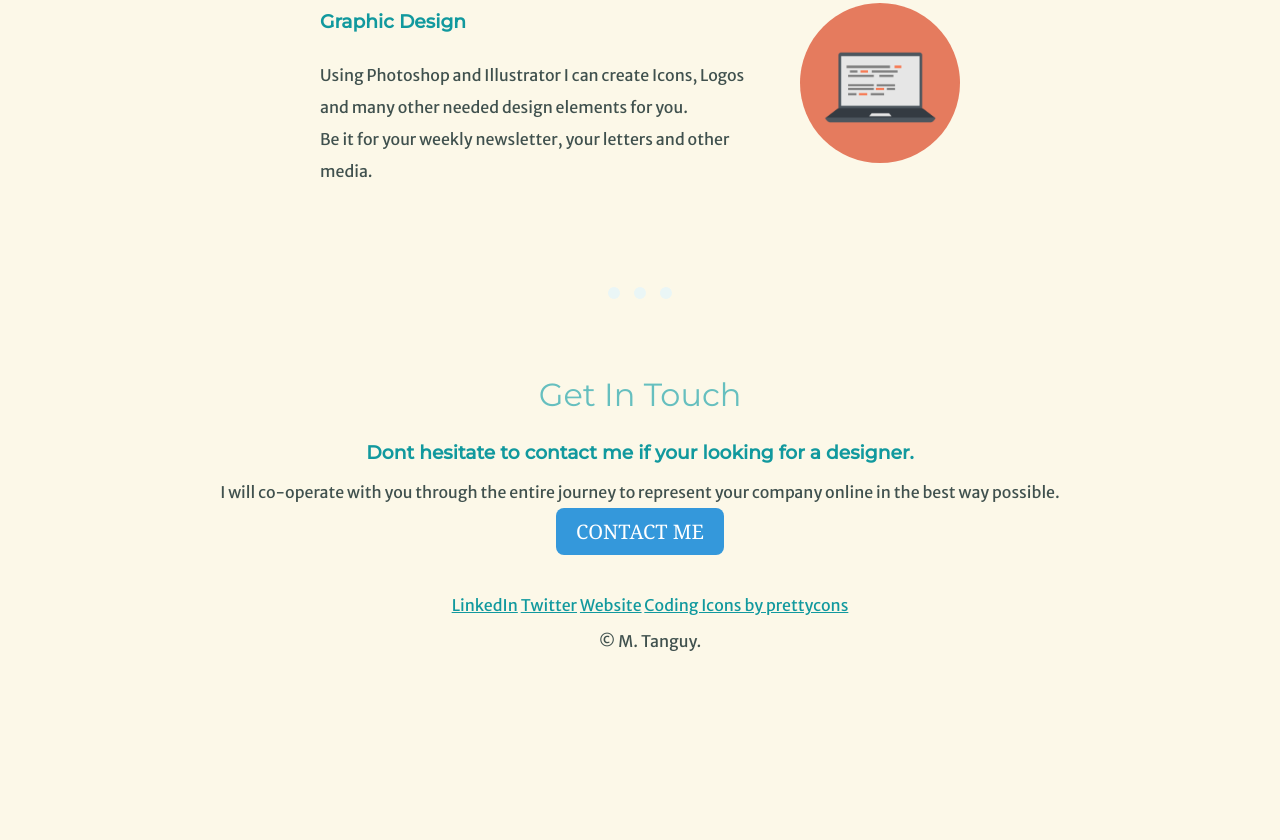
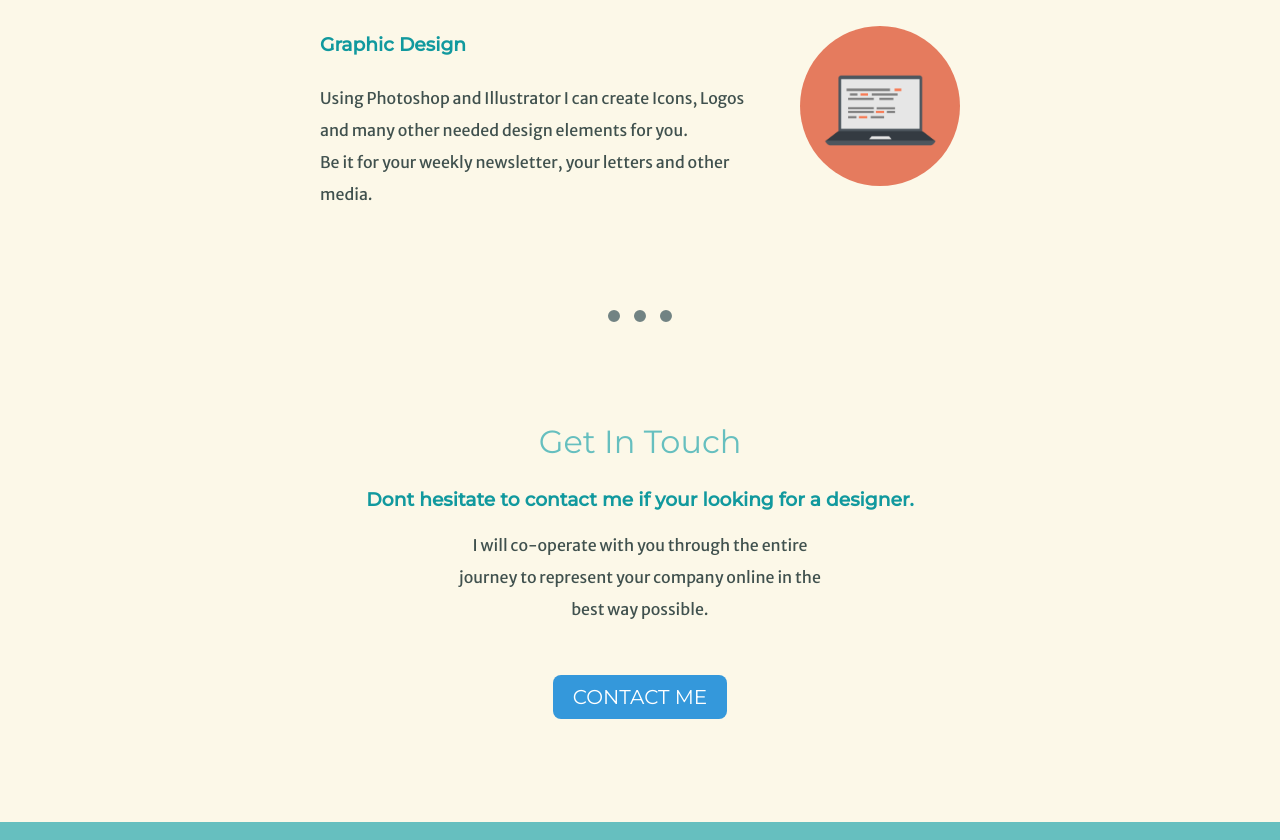
Before and after one commit to Yugnat1/MT_personal_Site_Udemy, a plain HTML site: page index.html in a window 1280 px wide. Shown: the part 1957-2797 px from the top of the page. Before the commit the page ends 2624 px from the top, so only its background shows below. Drawn offline with Linux system fonts and the light colour scheme.

Commit message:
Final submission

```diff
--- a/css/style.css
+++ b/css/style.css
@@ -29,18 +29,27 @@ h3 {
   }
 
   p {
+    line-height: 2;
     color: #40514E;
     font-size: 1rem;
   }
 
 a {
   color: #11999E;
+  font-family: 'Montserrat', sans-serif;
+  margin: 10px 20px;
+  text-decoration: none;
+
+}
+
+a:hover {
+  color: #EAF6F6
 }
 
 hr {
-  margin: 30 auto 30 auto;
+  margin: 50px auto;
   border-style: none none dotted none;
-  border-color: #EAF6F6;
+  border-color: #718383;
   border-width: 12px;
   height: 0px;
   width: 5%;
@@ -50,7 +59,16 @@ hr {
   background-color: #CEE5D0;
   text-align: center;
   position: relative;
-  padding-top: 100px;
+  padding-top: 20px;
+}
+
+.profile {
+  margin: 100 0;
+}
+
+.intro {
+  width: 30%;
+  margin: auto;
 }
 
 .top-cloud {
@@ -66,6 +84,7 @@ hr {
 }
 
 .small_profile_picture {
+  margin-top: 50px;
   border-radius: 50%;
   width: 300px;
 }
@@ -95,13 +114,13 @@ hr {
   -webkit-border-radius: 8;
   -moz-border-radius: 8;
   border-radius: 8px;
-  font-family: Georgia;
+  font-family: 'Montserrat', sans-serif;
   color: #ffffff;
   font-size: 20px;
   background: #3498db;
   padding: 10px 20px 10px 20px;
   text-decoration: none;
-  margin-top: 50px;
+  margin: 100px auto;
 }
 
 .btn:hover {
@@ -114,11 +133,26 @@ hr {
   text-decoration: none;
 }
 
-.bottom-container {
- margin-top: 50px;
- padding-left: 20px;
+.contact-me {
+  margin: 50 auto;
+  height: 400px;
 }
 
-.bottom-container > a {
-  margin: 10 30 10 30;
+.contact-message {
+  width: 30%;
+  padding: 50px auto 60px;
+  margin: auto;
 }
+
+.bottom-container {
+  background-color: #66BFBF;
+  margin-top: 50px;
+  padding: 50px 0 20px;
+  height: 150px;
+}
+
+.copyright {
+  color: #EAF6F6;
+  font-size: 0.75rem;
+  padding: 20px 0;
+}
--- a/index.html
+++ b/index.html
@@ -23,9 +23,7 @@
   <div class="profile">
     <img class="small_profile_picture" src="images/mike.png" alt="Profile picture of Michael Tanguy" aria-details="Image of Michael Tanguy">
     <h2>Hello.</h2>
-    <p>My name is Michael, I'm a freelance web developer and Graphic Designer.</p>
-    <p>Founder of ukiyo.no and m2cc.no</p>
-    <p>I like to ride bikes on my free time.</p>
+    <p class="intro">My name is Michael, I'm a freelance web developer and Graphic Designer. Founder of ukiyo.no and m2cc.no</p>
   </div>
   <br>
   <br>
@@ -49,7 +47,10 @@
   <div class="contact-me">
     <h2>Get In Touch</h2>
     <h3>Dont hesitate to contact me if your looking for a designer.</h3>
-    <p>I will co-operate with you through the entire journey to represent your company online in the best way possible.</p>
+    <p class="contact-message">I will co-operate with you through the entire journey to represent your company online in the best way possible.</p>
+    <br>
+    <br>
+    <br>
     <a class="btn" href="mailto:name@email.com">CONTACT ME</a>
   </div>
 </div>
@@ -60,7 +61,7 @@
   <a class="footer-link" href="https://twitter.com/">Twitter</a>
   <a class="footer-link" href="https://www.ukiyo.no">Website</a>
   <a class="footer-link" href="https://www.flaticon.com/free-icons/coding" title="coding icons">Coding Icons by prettycons</a>
-  <p>© M. Tanguy.</p>
+  <p class="copyright">© M. Tanguy.</p>
 </div>
 </body>
 </html>
```
